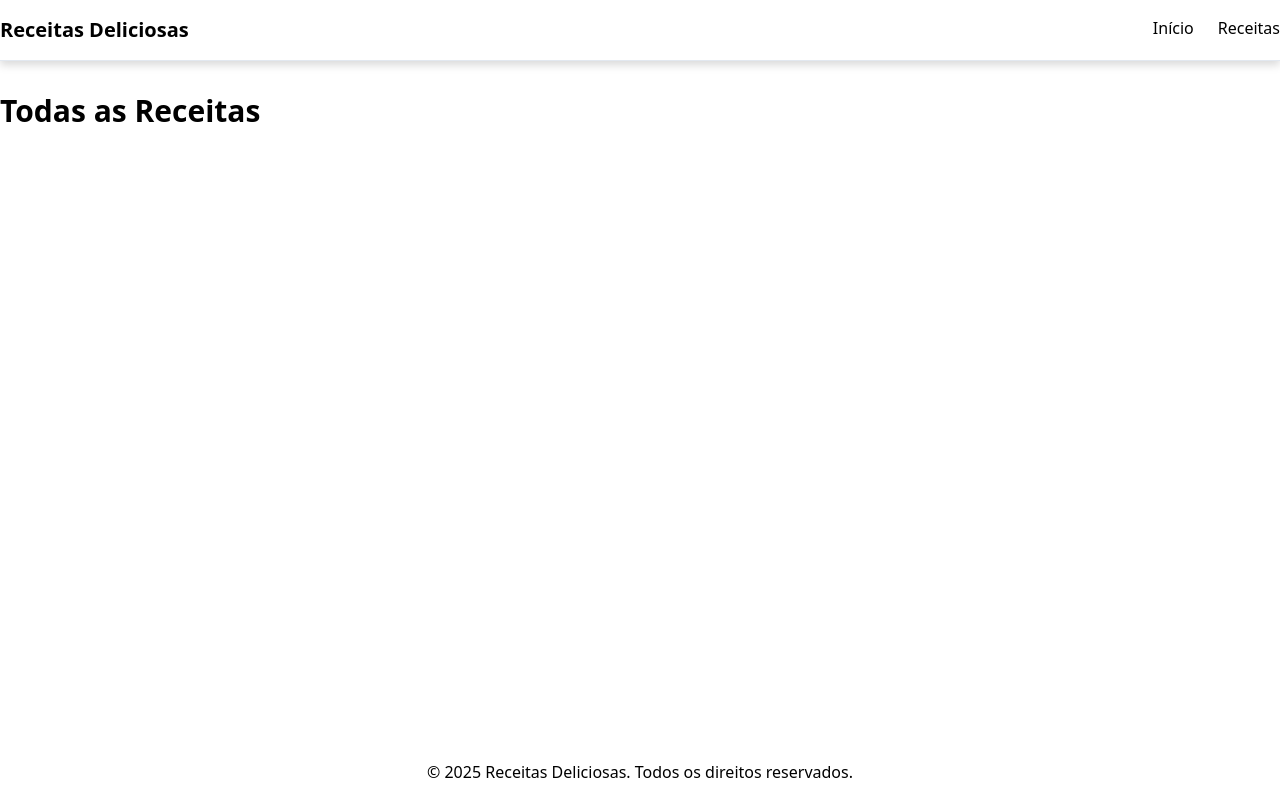
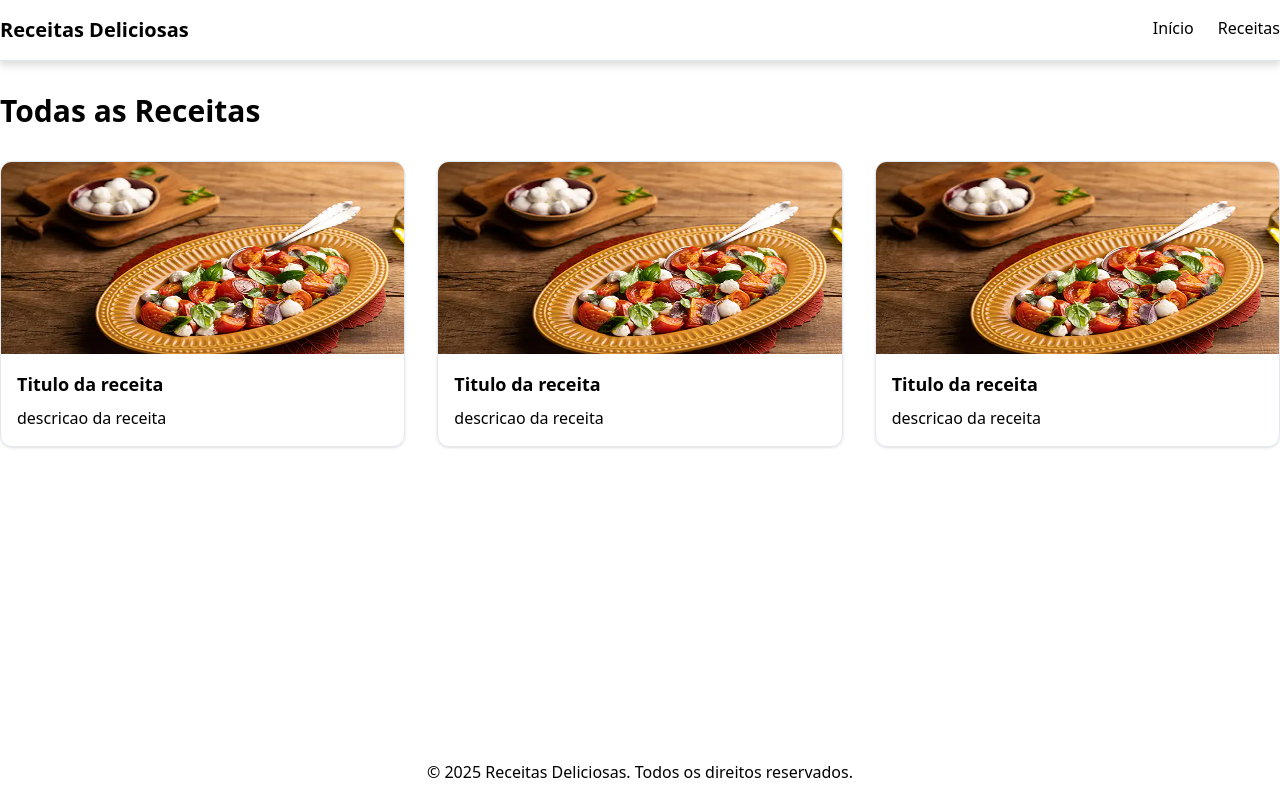
Before and after one commit to cavicf/Receitas-CapacitacaoByron, a Next.js app: page /receitas in a window 1280 px wide. Built offline with nearby package versions, Linux system fonts and the light colour scheme.

Commit message:
feat: cards de receita

```diff
--- a/src/app/receitas/page.tsx
+++ b/src/app/receitas/page.tsx
@@ -1,10 +1,15 @@
+import RecipeCard from "@/components/RecipeCard";
+import { recipes } from "@/lib/data";
+
 export default function ReceitasPage(){
     return (
         <main className="flex-grow py-8">
             <div className="container mx-auto">
                 <h1 className="text-3xl font-bold">Todas as Receitas</h1>
-                <div>
-                    {/* Array de card de receitas */}
+                <div className="grid grid-cols-3 gap-8 mt-8">
+                    {recipes.map((recipe)=> (
+                        <RecipeCard/>
+                    ))}
                 </div>
             </div>
         </main>
--- /dev/null
+++ b/src/components/RecipeCard/index.tsx
@@ -0,0 +1,22 @@
+import Image from "next/image";
+import Link from "next/link";
+
+export default function RecipeCard(){
+    return (
+        <Link href=''>
+            <div className="border border-slate-200 rounded-xl overflow-hidden shadow-sm hover:shadow-md transition-shadow">
+                <div className="relative h-48 w-full">
+                    <Image
+                        src='/receitas/salada.png'
+                        alt="Titulo da receita"
+                        fill
+                    />
+                </div>
+                <div className="flex flex-col p-4 gap-2">
+                    <h3 className="text-lg font-bold">Titulo da receita</h3>
+                    <p>descricao da receita</p>
+                </div>
+            </div>
+        </Link>
+    );
+}
```
